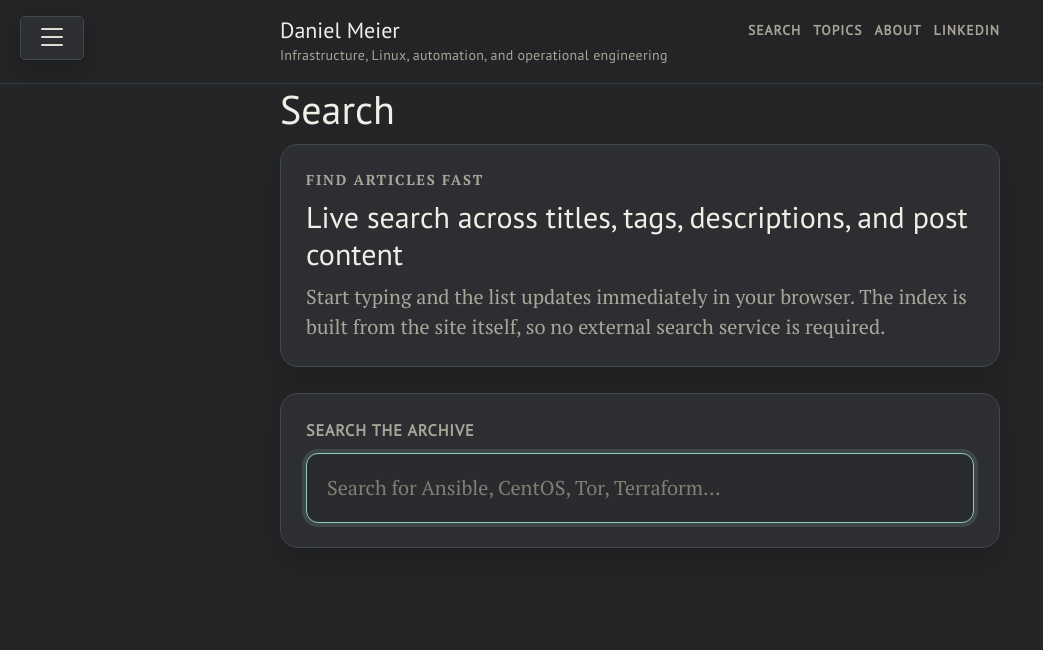
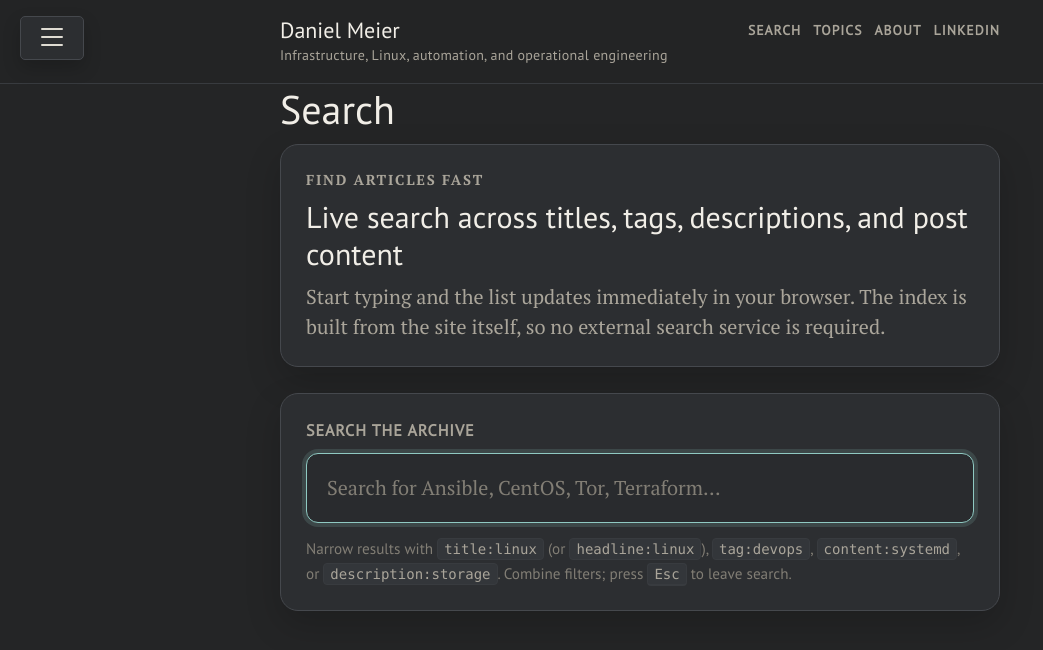
Before and after one commit to dme86/dme86.github.io, a Jekyll site: the page built from search.md, in a window 1280 px wide. Shown: the top 650 px of the page, without its empty margins (0-1043 px from the left). Built offline with Jekyll 4.4.1, drawn with Linux system fonts in a browser that asks for light colours.

Commit message:
Improve keyboard navigation and search guidance

```diff
--- a/public/css/dme.css
+++ b/public/css/dme.css
@@ -654,7 +654,7 @@
 
 .keyboard-shortcuts-list > div {
   display: grid;
-  grid-template-columns: 4.5rem 1fr;
+  grid-template-columns: 5rem 1fr;
   align-items: center;
   gap: 1rem;
   padding: .65rem 0;
@@ -668,6 +668,12 @@
 .keyboard-shortcuts-list dt,
 .keyboard-shortcuts-list dd {
   margin: 0;
+}
+
+.keyboard-shortcuts-list dt {
+  display: flex;
+  align-items: center;
+  gap: .35rem;
 }
 
 .keyboard-shortcuts-list dd {
@@ -1221,6 +1227,31 @@
   outline: none;
   border-color: #7f99b3;
   box-shadow: 0 0 0 4px rgba(127, 153, 179, .14);
+}
+
+.search-syntax {
+  margin: .65rem 0 0;
+  color: var(--color-text-subtle);
+  font-family: "PT Sans", Helvetica, Arial, sans-serif;
+  font-size: .76rem;
+  line-height: 1.65;
+}
+
+.search-syntax code,
+.search-syntax kbd {
+  display: inline-block;
+  padding: .1rem .3rem;
+  color: var(--color-text-muted);
+  background: var(--color-bg-soft);
+  border: 1px solid var(--color-border-muted);
+  border-radius: 4px;
+  font-family: ui-monospace, SFMono-Regular, Menlo, Monaco, Consolas, monospace;
+  font-size: .7rem;
+  line-height: 1.2;
+}
+
+.search-syntax kbd {
+  border-bottom-width: 2px;
 }
 
 .search-meta {
--- a/public/js/script.js
+++ b/public/js/script.js
@@ -338,8 +338,8 @@
       '<button type="button" class="keyboard-shortcuts-close" aria-label="Close keyboard shortcuts">Close</button>',
       '</div>',
       '<dl class="keyboard-shortcuts-list">',
-      '<div><dt><kbd>j</kbd></dt><dd>Scroll down</dd></div>',
-      '<div><dt><kbd>k</kbd></dt><dd>Scroll up</dd></div>',
+      '<div><dt><kbd>j</kbd><kbd>J</kbd></dt><dd>Scroll down / page down</dd></div>',
+      '<div><dt><kbd>k</kbd><kbd>K</kbd></dt><dd>Scroll up / page up</dd></div>',
       '<div><dt><kbd>gg</kbd></dt><dd>Jump to the top</dd></div>',
       '<div><dt><kbd>G</kbd></dt><dd>Jump to the bottom</dd></div>',
       '<div><dt><kbd>h</kbd></dt><dd>Go to the homepage</dd></div>',
@@ -1034,6 +1034,7 @@
   function handleNavigationShortcut(event) {
     var now = Date.now();
     var isStepKey = event.key === 'j' || event.key === 'k';
+    var isPageStepKey = event.key === 'J' || event.key === 'K';
 
     if (event.defaultPrevented ||
         (event.repeat && !isStepKey) ||
@@ -1087,6 +1088,16 @@
       lastGKeyTime = 0;
       window.scrollBy({
         top: event.key === 'j' ? navigationScrollStep : -navigationScrollStep,
+        behavior: 'auto'
+      });
+      return;
+    }
+
+    if (isPageStepKey) {
+      event.preventDefault();
+      lastGKeyTime = 0;
+      window.scrollBy({
+        top: event.key === 'J' ? window.innerHeight : -window.innerHeight,
         behavior: 'auto'
       });
       return;
@@ -1272,6 +1283,11 @@
 
   document.addEventListener('keydown', function(event) {
     if (event.key === 'Escape') {
+      if (searchInput && document.activeElement === searchInput) {
+        event.preventDefault();
+        searchInput.blur();
+      }
+
       closeCodeOverlay();
       closeKeyboardShortcutsOverlay();
       dismissKeyboardHint();
--- a/search.md
+++ b/search.md
@@ -23,8 +23,13 @@
       autocomplete="off"
       spellcheck="false"
       autofocus
+      aria-describedby="search-syntax"
       placeholder="Search for Ansible, CentOS, Tor, Terraform..."
     />
+    <p class="search-syntax" id="search-syntax">
+      Narrow results with <code>title:linux</code> (or <code>headline:linux</code>), <code>tag:devops</code>,
+      <code>content:systemd</code>, or <code>description:storage</code>. Combine filters; press <kbd>Esc</kbd> to leave search.
+    </p>
   </div>
 
   <div class="search-meta" id="search-meta"></div>
```
